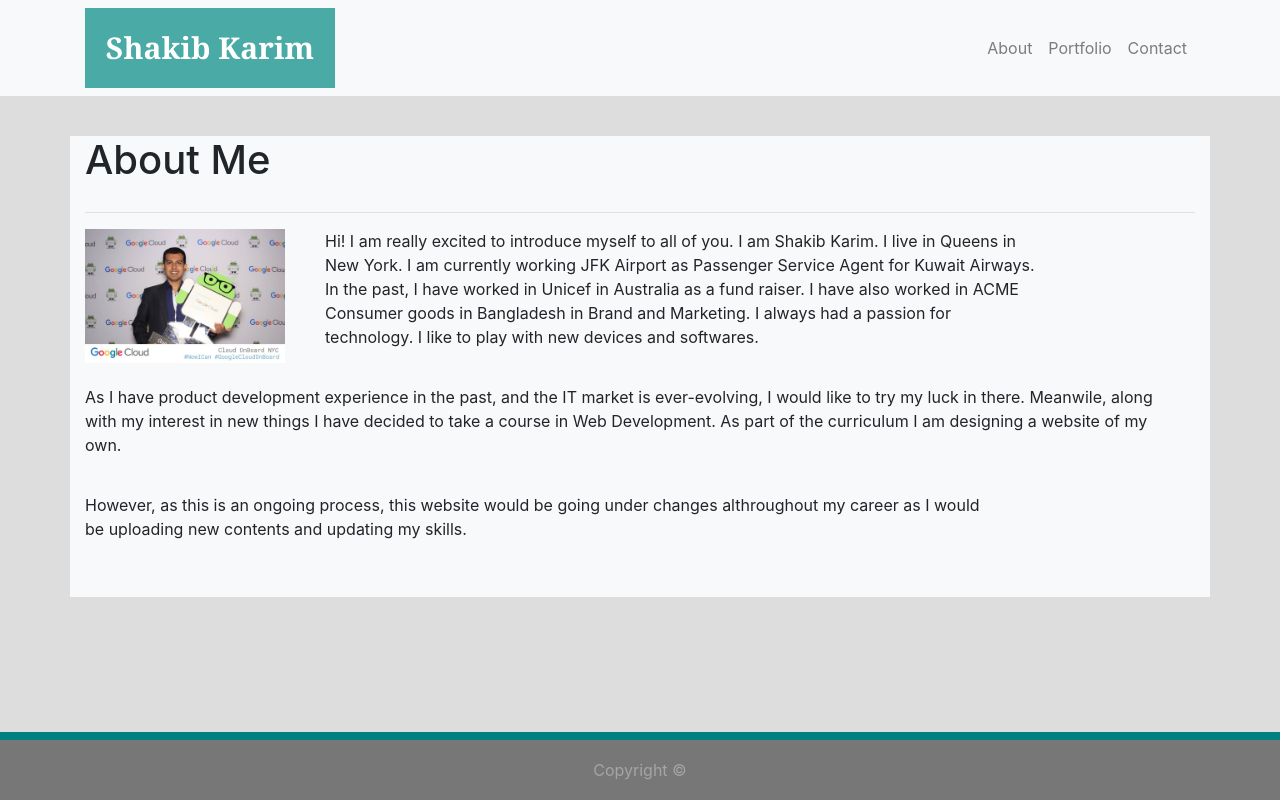
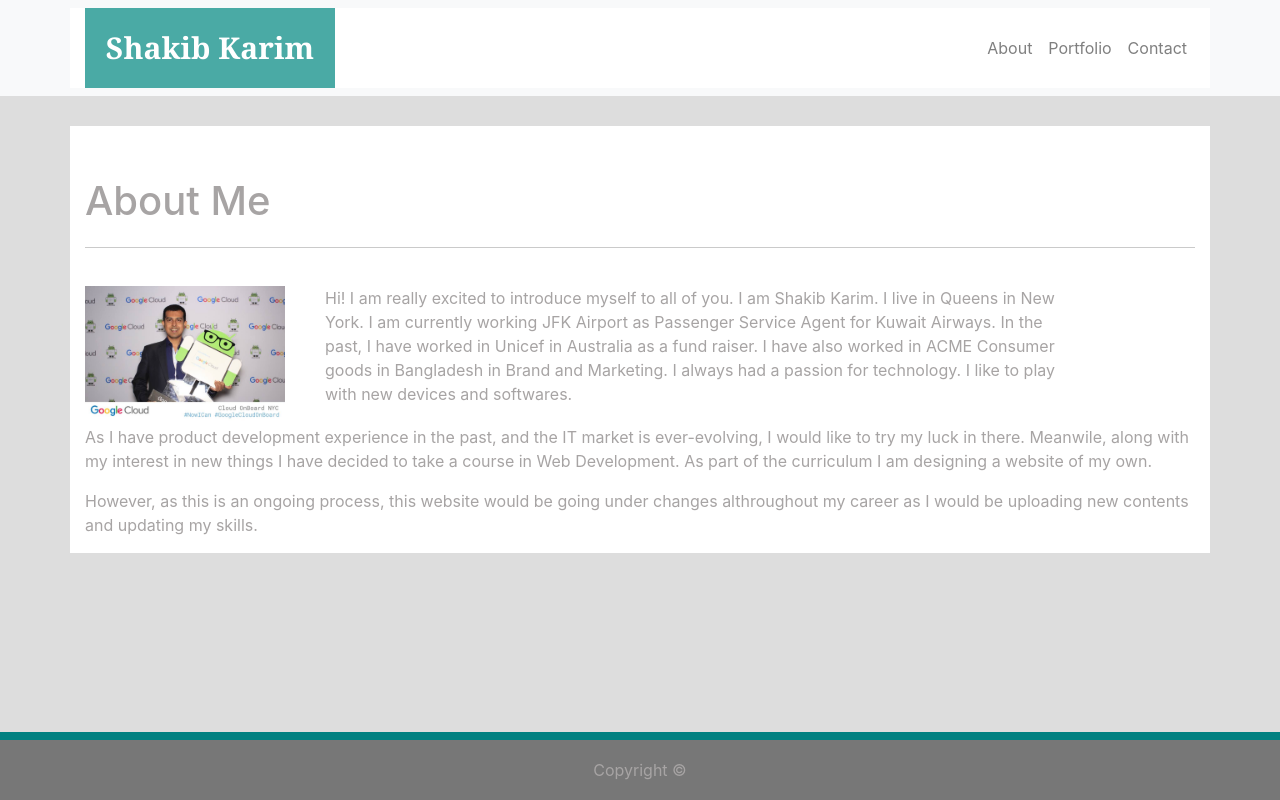
Before and after one commit to elinisa21/Bootstrap-Portfolio, a plain HTML site: page index.html in a window 1280 px wide. Drawn offline with nearby package versions, Linux system fonts and the light colour scheme.

Commit message:
second commit

```diff
--- a/assets/css/style.css
+++ b/assets/css/style.css
@@ -1,329 +1,25 @@
-/* .box1 {
 
-    width : 160px;
-    height : 80px;
-    background-color : #4aaaa5 ;
-    color : white;
-    font-size: larger;
-
-    justify-content: center;
-    align-items: center;
-    display: flex;
-    float: left;
-    margin-top: 0px;
-    margin-left: 19.80%;
-    font-family: 'Georgia', 'Times New Roman', Times, serif;
-
-}
-
-header {
-
-    width: 100%;
-    height: 80px;
-    background-color: #ffffff;
-    position: absolute;
-    border-bottom: 50px;
-    border-color: #cccccc;
-    color: #b2a9a9;
-
-}
-
-h1 {
-    color: #4aaaa5;
-    margin-left: 20px;
-    margin-top: 35px;
-    margin-bottom: 28px;
-    font-weight: bold;
-
-}
-
-hr {
-    border-color: #c4bdbd;
-    background-color:  #b2a9a9;
-    color:#b2a9a9;
-    margin-left: 20px;
-    margin-right: 20px;
-    margin-top: -20px;
-    border-style: solid;
-}
-
-p {
-    margin-left: 20px;
-    margin-right: 20px;
-     }
-
-.p1 {
-
-    margin-top:30px;
-    text-align: justify;
-
-
-
-
-}
-
-.p2 {
-    margin-top: 50px;
-    margin-left: 0px;
-    text-align: justify;
-
-    text-align: justify;
-    float: left;
-    margin-top: -190px;
-
-}
-
-.p3 {
-    text-align: justify;
-    float: left;
-    margin-top: -120px;
+body {
+    background-color: #dddddd;
 }
 
 
 
-
-
-#bio-image {
-
-    width: 100px;
-    height: 90px;
-    margin-left: 20px;
-    float:left;
-    padding-bottom: 200px;
-    padding-right: 10px;
-
-
-
-
-}
-
-
-
-
-.links {
-
-    float: left;
-    margin-top: 32px;
-    margin-left: 580px;
-    font-family: 'Georgia', 'Times New Roman', Times, serif;
-    background-color: white
-
-}
-
-.box3 {
-
-
-    border-left: 1px solid #e4dfdf;
-    border-right: 1px solid #e4dfdf;
-    padding: 0px 10px 0px 10px;
-}
-
-.box4 {
-
-    padding: 0px 10px 0px 10px;
-
-}
-
-.box2 {
-
-    padding: 0px 10px 0px 10px;
-
-}
-
-a:link {
-
-
-    text-decoration: none;
-
-
-}
-
-
-a {
-    color: #a5a3a3;
-}
-
-
-.links :hover {
-
-    background-color: tan;
-   }
-
-
-
-
-
-body {
-
-    background-color: #dddddd;
-
-   display: flex;
-
-
-}
-
-
-
-
-main {
-
-    width: 960px;
-    height: 500px;
-    background-color:  #ffffff;
-    margin-top: 100px;
-    margin-left: 20%;
-    border-color: #dddddd;
-
-
-}
-
-.column1 {
-    float: left;
-    width: 100px;
-    padding-left: 30px;
-    padding-top: 20px;
-}
-
-.column2 {
-
-    float: left;
-    width: 100px;
-    padding-left: 30px;
-    padding-top: 30px;
-    padding-bottom: 10px;
-
-}
-
-
-
-.row1::after{
-    content: "";
-    clear: both;
-    display: table;
-
-
-}
-
-.row2::after{
-    content: "";
-    clear: both;
-    display: table;
-
-
-}
-
-
-
-
-
-
-}
-
-
-    .copyright {
-
-        margin-top: 43px;
-        margin-bottom: 0px;
-
-    }
-
-
-    label, input, button, textarea {
-
-        font-family: 'Arial', 'Helvetica Neue', Helvetica, sans-serif;
-        color: #b2a9a9;
-        margin-left: 20px;
-        margin-top: 12px;
-        display: flex;
-
-    }
-
-    button {
-
-
-        width: 97px;
-        height: 34px;
-        color: white;
-        background-color : #4aaaa5;
-        font-size: medium;
-        justify-content: center;
-
-
-    }
-
-    input {
-        width:95.7%;
-        height: 30px;
-
-    }
-
-    #message {
-
-        width: 95.7%;
-        height: 160px;
-    }
-
-
-
-
-
-
-
-
-
-
-
- */
-
-
-
-
-
-body {
-
-
-
-    background-color: #dddddd;
-
-}
-
-
-.row {
-    margin-bottom: 20px;
-}
 #bio-image{
 
-    float:right;
     width: 200px;
     height: auto;
     margin-right: 25px;
     margin-left: 15px;
-
-}
-
-* {
-    box-sizing: border-box;
 }
 
 
- p {
-
-    float: right;
-    margin-left: 0px;
-    margin-right: 20px;
-
-     }
-
-
- #links:hover {
+ a:hover {
 
     background-color: tan;
    }
 
    #logo {
-
-
-
 
     width: 250px;
     height: 80px;
@@ -348,31 +44,58 @@ body {
 
 }
 
- footer {
+
+
+#about-me, #portfolio, #contact {
+
+    margin-top: 40px;
+    padding-bottom: 30px;
+
+}
+
+#portfolio {
+    margin-bottom: 80px;
+}
+
+#row1, #row2 {
+
+    margin-bottom: 1%;
+
+}
+
+
+
+img {
+
+    margin-bottom: 2%;
+
+}
+
+h1{
+    border-bottom: 1px solid #cacaca;
+    margin-top: 1%;
+    padding-bottom: 2%;
+}
+
+.container {
+    background: #ffffff;
+    color: #a7a4a4;
+}
+
+#index {
+    margin-top: 30px;
+    margin-bottom: 100px;
+}
+
+footer {
 
     text-align: center;
     position: fixed;
     bottom: 0;
     width: 100%;
-
     line-height: 60px;
     background-color : #777777;
     border-top: 8px solid teal;
     color: #a7a4a4;
 
-
-}
-
-#about-me, #portfolio, #contact {
-
-    margin-top: 40px;
-    padding-bottom: 20px;
-
-}
-
-
-
-hr{
-    color: #777777 solid;
-
-}
+ }
--- a/index.html
+++ b/index.html
@@ -41,28 +41,21 @@
     </header>
 
 
-    <div id = "about-me" class="container bg-light">
-        <section class="main-section">
+    <div id="index"class="container">
+    <div class="row">
+        <div id = "about-me" class="container-fluid">
 
-                <div class="row align-items-star">
-                        <div class="col-sm-4 text-justified">
+
     <h1>About Me</h1>
 
-
-
-
-    </div>
     </div>
 
 
-<hr>
+    <div class="col-xs-12">
 
-
-    <div class="row align-items-star">
-        <div class="col-xs-10">
-            <img id="bio-image" class = "img-responsive" src="assets/images/image1.jpg" alt="Shakib Karim" width = 150px height = 200px>
+            <img id = "bio-image" class = "img-responsive" src="assets/images/image1.jpg" alt="Shakib Karim">
         </div>
-            <div class="col-sm-8 text-justified">
+            <div id="p1" class="col-sm-8 col-lg-8 text-justified">
     <p>
         Hi! I am really excited to introduce myself to all of you. I am
         Shakib Karim. I live in Queens in New York. I am currently working
@@ -72,14 +65,15 @@
         a passion for technology. I like to play with new devices and softwares.
     </p>
 </div>
-
 </div>
 
 
 
-    <div class="row align-items-star">
-            <div class="col-sm-12">
-    <p >
+
+    <div class="row">
+    <div class="col-sm-12 text-justified">
+
+    <p>
 
         As I have product development experience in the past, and the IT market
         is ever-evolving, I would like to try my luck in there. Meanwile, along with my interest
@@ -91,30 +85,33 @@
     </div>
     </div>
 
-    <div class="row align-items-star">
-            <div class="col-sm-10">
-    <p >
+    <div class="row">
+    <div class="col-sm-12 text-justified">
+
+    <p>
         However, as this is an ongoing process, this website would be going under changes
         althroughout my career as I would be uploading new contents and updating my skills.
+    </p>
+    </div>
+
+  </div>
+</div>
 
 
 
-    </p>
-    </div>
-    </div>
-  </div>
 
-</section>
 
-</div>
 
-</body>
 
-<footer>
+<footer >
+
 
     Copyright &copy;
 
+
 </footer>
+
+</body>
 
 <script src="https://code.jquery.com/jquery-2.1.4.js"></script>
 <script src="https://stackpath.bootstrapcdn.com/bootstrap/4.1.3/js/bootstrap.min.js"></script>
```
Also changed, not shown: contact.html (+1 -28 lines), portfolio.html (+7 -21 lines).
